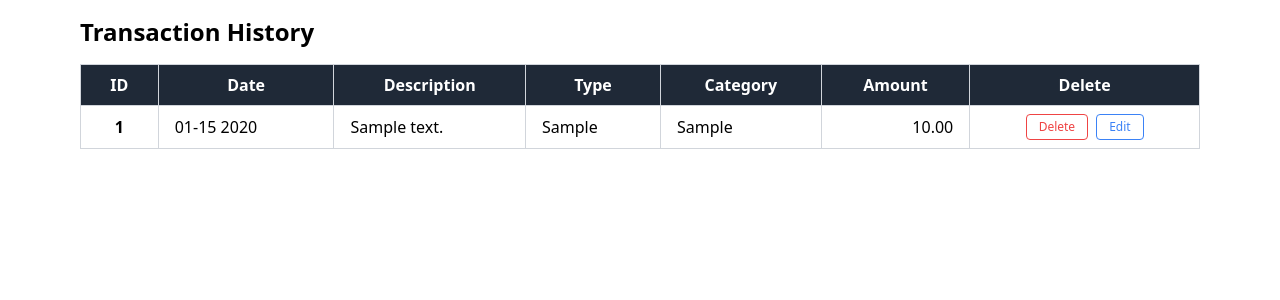
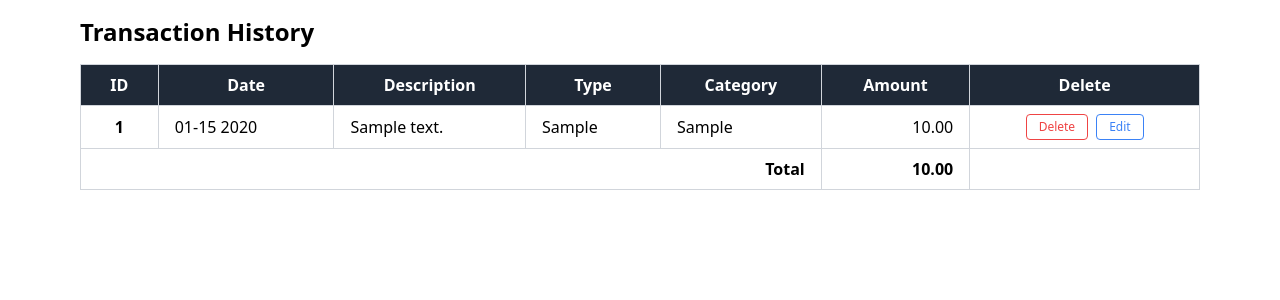
Before and after one commit to tomdu3/flask-expense, a Flask app: page / in a window 1280 px wide. Shown: the part 64-364 px from the top of the page. Run offline with Flask 3, Linux system fonts and the light colour scheme; tables that the repository leaves empty hold one stand-in row (values such as "Sample post"); some libraries are stand-ins or nearby versions.

Commit message:
add: total calculation and display

```diff
--- a/app/routes.py
+++ b/app/routes.py
@@ -8,10 +8,14 @@
     entries = IncomeExpenses.query.order_by(
         IncomeExpenses.date.desc()
         ).all()
+    total_amount = db.session.query(
+        db.func.sum(IncomeExpenses.amount)
+        ).scalar()
     return render_template(
         "index.html",
         title="Transaction List",
-        entries=entries
+        entries=entries,
+        total_amount=total_amount
         )
 
 
--- a/app/templates/index.html
+++ b/app/templates/index.html
@@ -42,6 +42,13 @@
                 </tr>
                 {% endfor %}
             </tbody>
+            <tfoot>
+                <tr class="bg-gray-200 font-bold">
+                    <td colspan="5" class="border border-gray-300 px-4 py-2 text-right">Total</td>
+                    <td class="border border-gray-300 px-4 py-2 text-right">{{ total_amount|number_format(2, ".", ",") }}</td>
+                    <td class="border border-gray-300 px-4 py-2"></td>
+                </tr>
+            </tfoot>
         </table>
     </div>
 </div>
```
